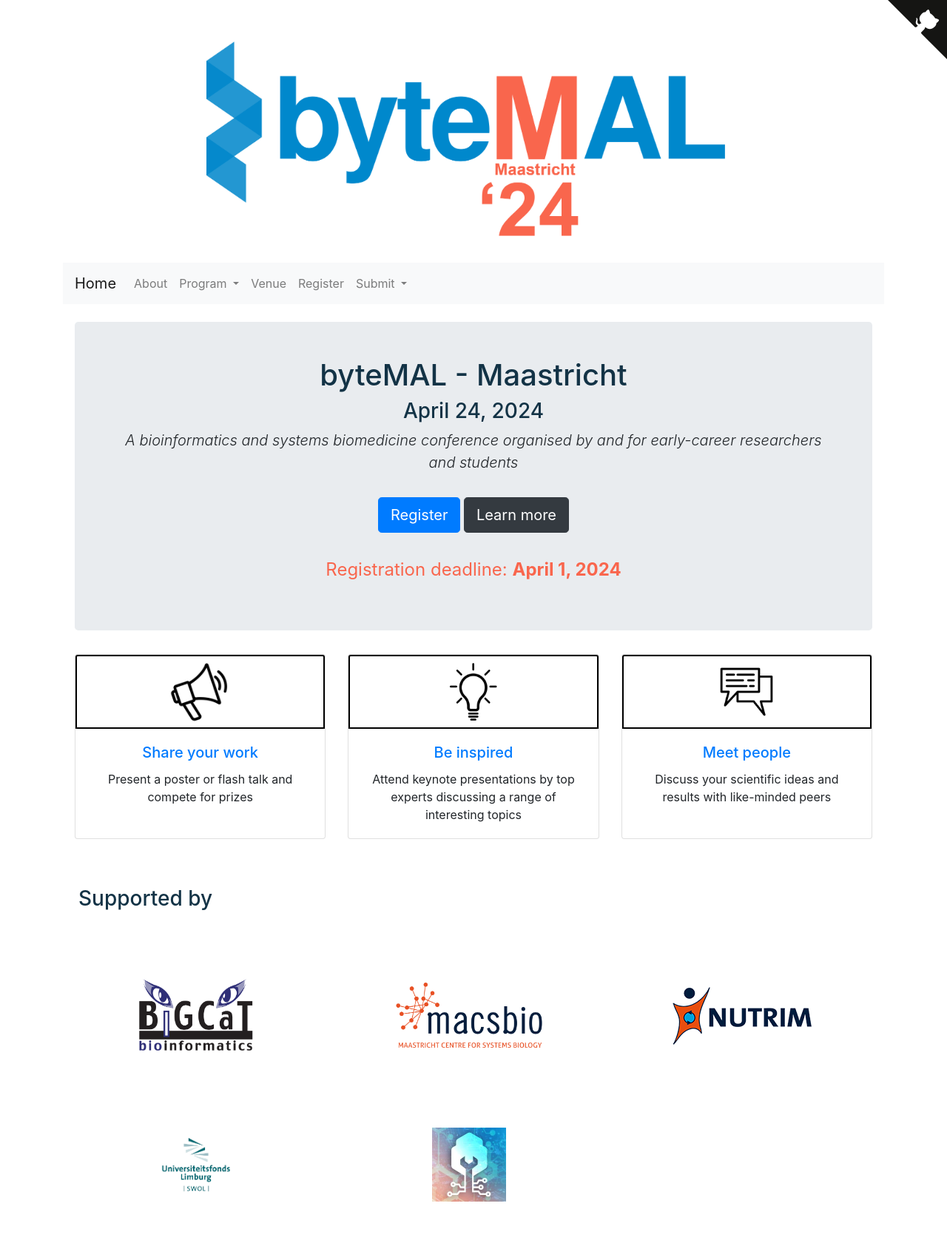
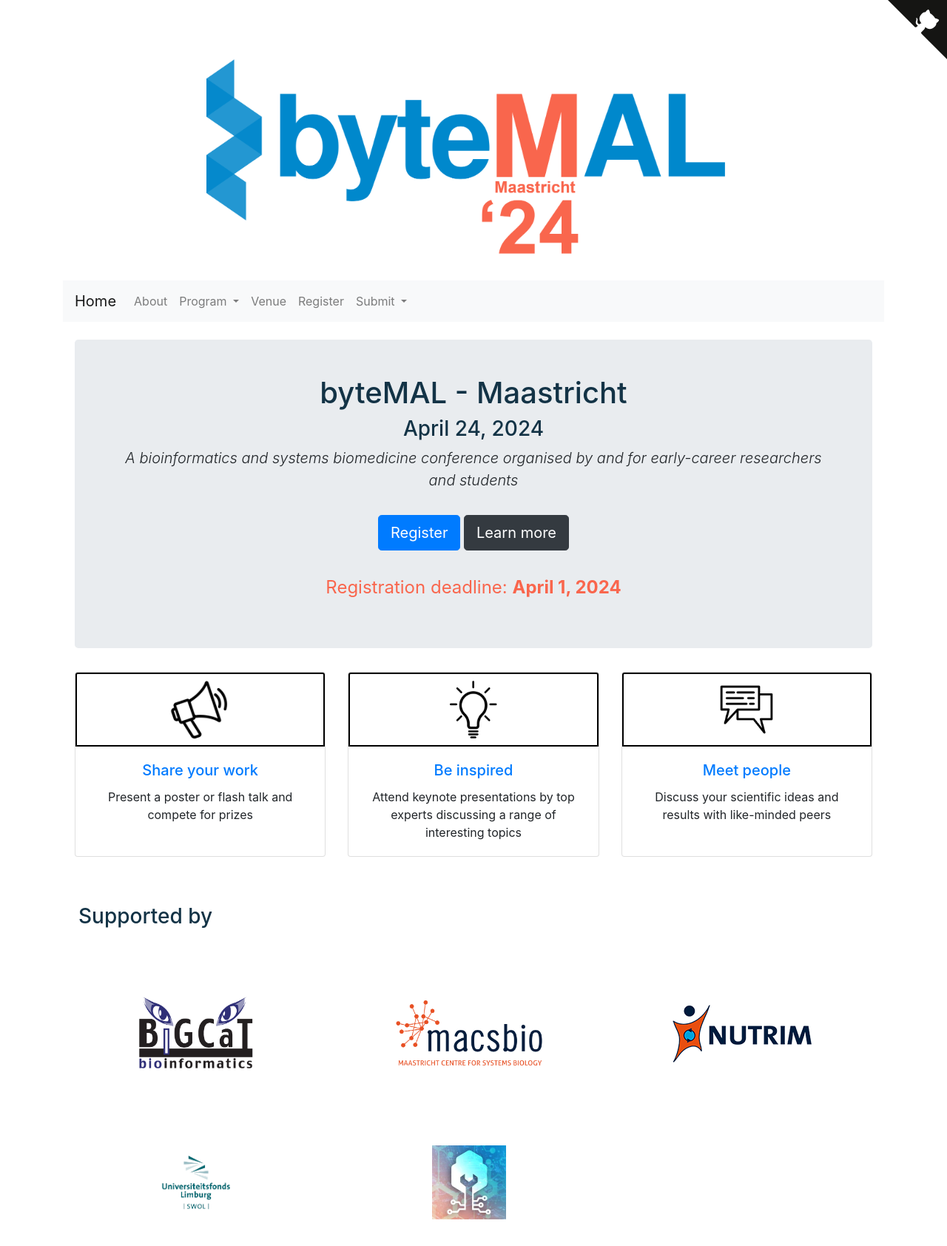
Before and after one commit to bytemal/bytemal-2024, a Jekyll site: the page built from index.html, in a window 1280 px wide. Shown: the whole page at 74% size. Built offline with Jekyll 4.4.1, drawn with Linux system fonts in a browser that asks for light colours; before the commit the page ends 1660 px from its top, so only the background shows below that.

Commit message:
Update default.html

```diff
--- a/_layouts/default.html
+++ b/_layouts/default.html
@@ -16,8 +16,8 @@
 <body>
 
   {% include octocat_corner.html %}
-
-	<div class="container mb-5">
+    <div class="page-header pt-4 pb-5">
+      <div class="container-lg">
 
 		<div style="text-align: center;">
 		<a href="/bytemal-2024/"><img src="/bytemal-2024/images/byteMAL_2024_logo.png" alt="ByteMAL_2024_logo" class = "center"
@@ -30,7 +30,7 @@
 		<div class="container px-3">
 			{{ content }}
 		</div>
-
+	    </div>
 	</div><!-- /.container -->
 
 	{% include footer.html %}
```
